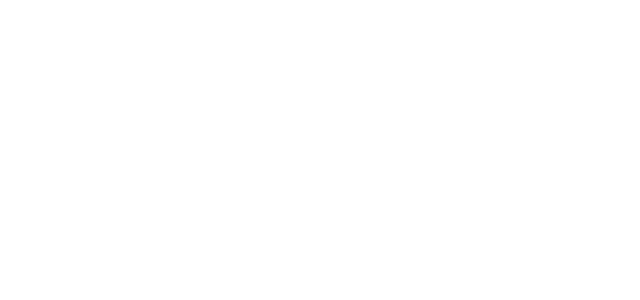
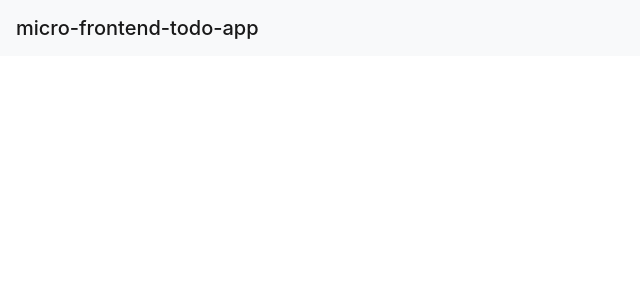
Before and after one commit to paul58914080/micro-frontend-todo-kata, an Angular app: page / in a window 1280 px wide. Shown: the top 300 px of the page, without its empty margins (0-640 px from the left). Built offline with nearby package versions, Linux system fonts and the light colour scheme.

Commit message:
feat(micro-frontend): added header

```diff
--- a/src/app/layout/layout.component.html
+++ b/src/app/layout/layout.component.html
@@ -1 +1,8 @@
-<router-outlet></router-outlet>
+<header>
+  <nav class="navbar navbar-light bg-light fixed-top">
+    <span class="navbar-brand mb-0 h1">micro-frontend-todo-app</span>
+  </nav>
+</header>
+<div class="container-fluid todo-container">
+  <router-outlet></router-outlet>
+</div>
--- a/src/app/layout/layout.component.scss
+++ b/src/app/layout/layout.component.scss
@@ -0,0 +1,5 @@
+:host ::ng-deep {
+  .todo-container {
+    margin-top: 56px;
+  }
+}
```
